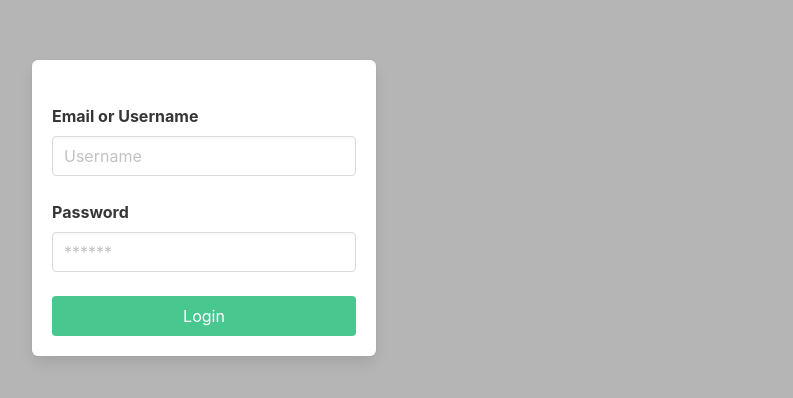
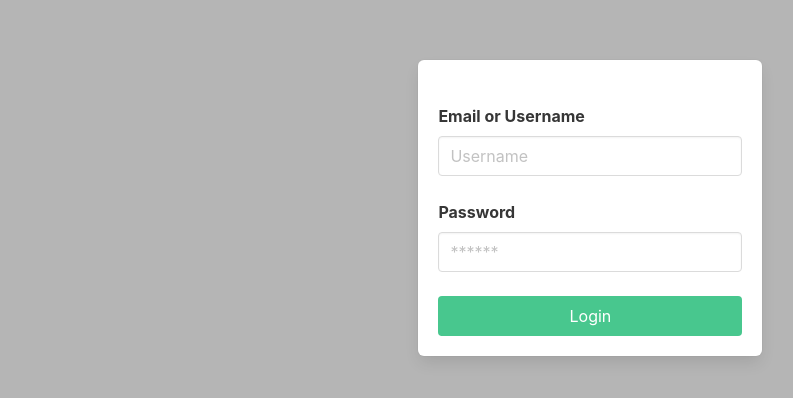
Before and after one commit to Powppo/final_react, a React (Create React App) app: page / in a window 1280 px wide. Shown: the part 192-590 px from the top of the page, without its empty margins (68-861 px from the left). Built offline with nearby package versions, Linux system fonts and the light colour scheme.

Commit message:
cssLogin-apiPath

```diff
--- /dev/null
+++ b/src/components/Login.css
@@ -0,0 +1,5 @@
+.is-4-desktop {
+    display: flex;
+    justify-content: center;
+    margin-left: 35%;
+}
--- a/src/components/Login.js
+++ b/src/components/Login.js
@@ -1,7 +1,7 @@
 import React , { useState }from 'react'
 import axios from 'axios'
 import { useNavigate } from 'react-router-dom'
-
+import "./Login.css";
 const Login = () => {
   const [email, setEmail] = useState('');
   const [password, setPassword] = useState('');
--- a/src/services/StudentService.js
+++ b/src/services/StudentService.js
@@ -1,12 +1,12 @@
 import axios from 'axios';
 
 export function getStudents() {
-  return axios.get('http://127.0.0.1:8000/students/')
+  return axios.get('http://127.0.0.1:8000/api/students/')
     .then(response => response.data)
 }
 
 export function deleteStudent(studentId) {
-  return axios.delete('http://127.0.0.1:8000/students/' + studentId + '/', {
+  return axios.delete('http://127.0.0.1:8000/api/students/' + studentId + '/', {
    method: 'DELETE',
    headers: {
      'Accept':'application/json',
@@ -17,7 +17,7 @@ export function deleteStudent(studentId) {
 }
 
 export function addStudent(student){
-  return axios.post('http://127.0.0.1:8000/students/', {
+  return axios.post('http://127.0.0.1:8000/api/students/', {
     studentId:null,
     FirstName:student.FirstName.value,
     LastName:student.LastName.value,
@@ -29,7 +29,7 @@ export function addStudent(student){
 }
 
 export function updateStudent(stuid, student) {
-  return axios.put('http://127.0.0.1:8000/students/' + stuid + '/', {
+  return axios.put('http://127.0.0.1:8000/api/students/' + stuid + '/', {
     FirstName:student.FirstName.value,
     LastName:student.LastName.value,
     RegistrationNo:student.RegistrationNo.value,
```
